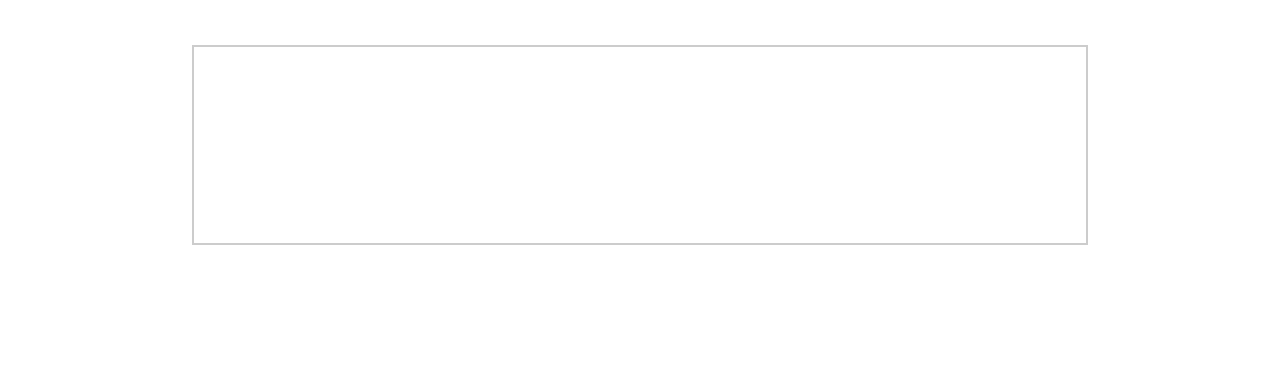
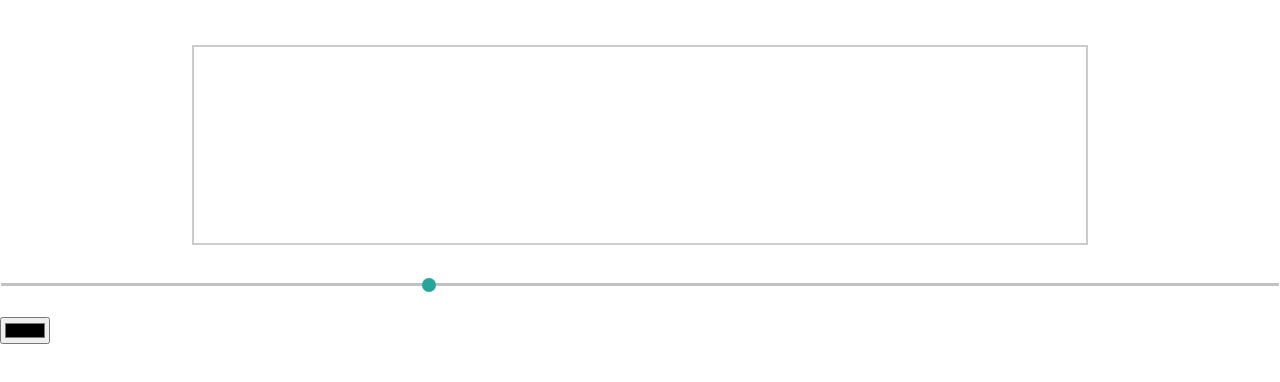
Before and after one commit to victorizbitskiy/rxjs-canvas, a website built with webpack: page src/index.html in a window 1280 px wide. Built offline with nearby package versions, Linux system fonts and the light colour scheme.

Commit message:
add inputs to index.html

```diff
--- a/src/index.html
+++ b/src/index.html
@@ -25,6 +25,14 @@
       <canvas></canvas>
     </div>
 
+    <div class="input-field">
+      <input type = "range" min="1" max="4" value="2" id="range">
+    </div>
+
+    <div class="input-field">
+      <input type = "color" id="color">
+    </div>
+
     <script src="https://cdnjs.cloudflare.com/ajax/libs/materialize/1.0.0/js/materialize.min.js"></script>
   </body>
 </html>
```
